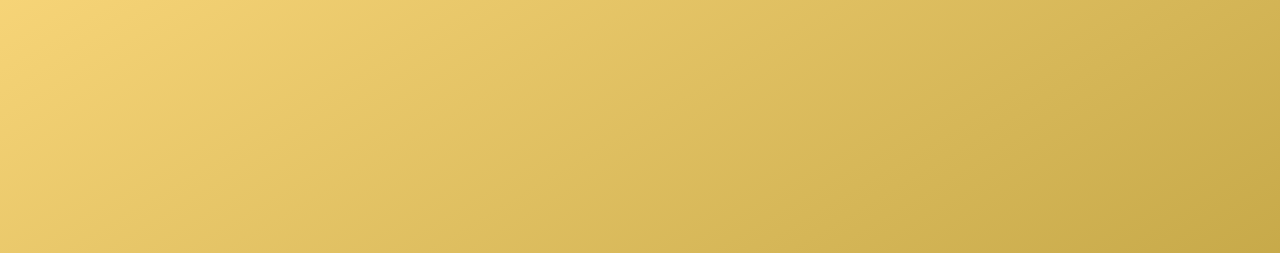
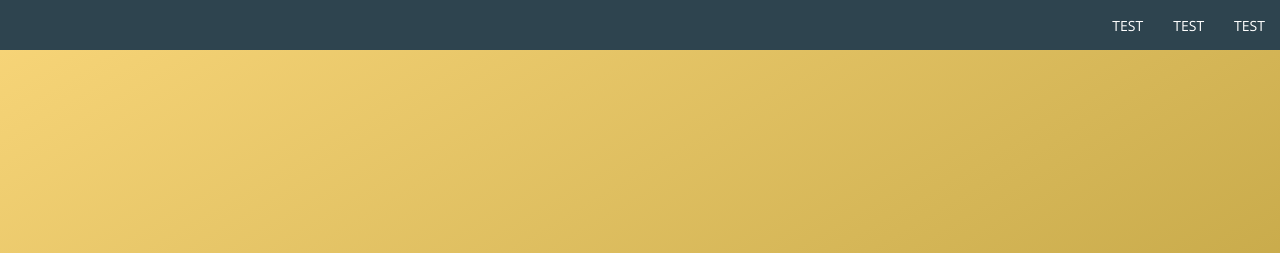
Before and after one commit to Pavlosss/dimsum, a website: page index.html in a window 1280 px wide. Shown: the top 253 px of the page. Drawn offline with nearby package versions, Linux system fonts and the light colour scheme.

Commit message:
Building Navigation - 1

```diff
--- a/index.html
+++ b/index.html
@@ -16,6 +16,22 @@
 </head>
 
 <body class="container">
+
+    <!-- NAVIGATION -->
+    <nav class="navigation__nav">
+        <ul class="navigation__list">
+            <li class="navigation__item"><a href="#" class="navigation__link">
+                    Test
+                </a></li>
+            <li class="navigation__item"><a href="#" class="navigation__link">
+                    Test
+                </a></li>
+            <li class="navigation__item"><a href="#" class="navigation__link">
+                    Test
+                </a></li>
+        </ul>
+    </nav>
+    <!-- HEADER -->
     <header class="header">
         <!-- <div class="header__text-box"> -->
         <h1 class="heading-primary">
--- a/sass/base/_base.scss
+++ b/sass/base/_base.scss
@@ -19,8 +19,9 @@ body {
 }
 
 .container {
+  position: relative;
   display: grid;
-  grid-template-rows: 100vh min-content 40vw repeat(3, min-content);
+  grid-template-rows: 5rem calc(100vh - 5rem);
   grid-template-columns:
     [ full-start]
     minmax(6rem, 1fr) [center-start] repeat(
@@ -28,4 +29,6 @@ body {
       [col-start] minmax(min-content, 14rem) [col-end]
     )
     [center-end] minmax(6rem, 1fr) [full-end];
+
+  height: 2000px; //testing
 }
--- a/sass/layout/_header.scss
+++ b/sass/layout/_header.scss
@@ -15,7 +15,6 @@
     (-webkit-clip-path: polygon(0 0, 0 0, 0 0, 0 0)) {
     -webkit-clip-path: polygon(0 0, 100% 0, 100% 80vh, 0 100%);
     clip-path: polygon(0 0, 100% 0, 100% 80vh, 0 100%);
-    height: 95vh;
   }
 
   display: grid;
--- a/sass/layout/_navigation.scss
+++ b/sass/layout/_navigation.scss
@@ -0,0 +1,34 @@
+.navigation {
+  &__nav {
+    position: sticky;
+    top: 0;
+    grid-column: full-start / full-end;
+    background-color: $color-secondary;
+    z-index: 2;
+  }
+
+  &__list {
+    list-style: none;
+    display: flex;
+    justify-content: end;
+  }
+
+  &__link:link,
+  &__link:visited {
+    font-size: 1.4rem;
+    color: #fff;
+    text-decoration: none;
+    font-family: $font-primary;
+    text-transform: uppercase;
+    text-align: center;
+    padding: 1.5rem;
+    display: block;
+    transition: all 0.2s;
+  }
+
+  &__link:hover,
+  &__link:active {
+    background-color: rgba(#fff, 0.05);
+    transform: translateY(-3px);
+  }
+}
```
Also changed, not shown: css/style.css.
